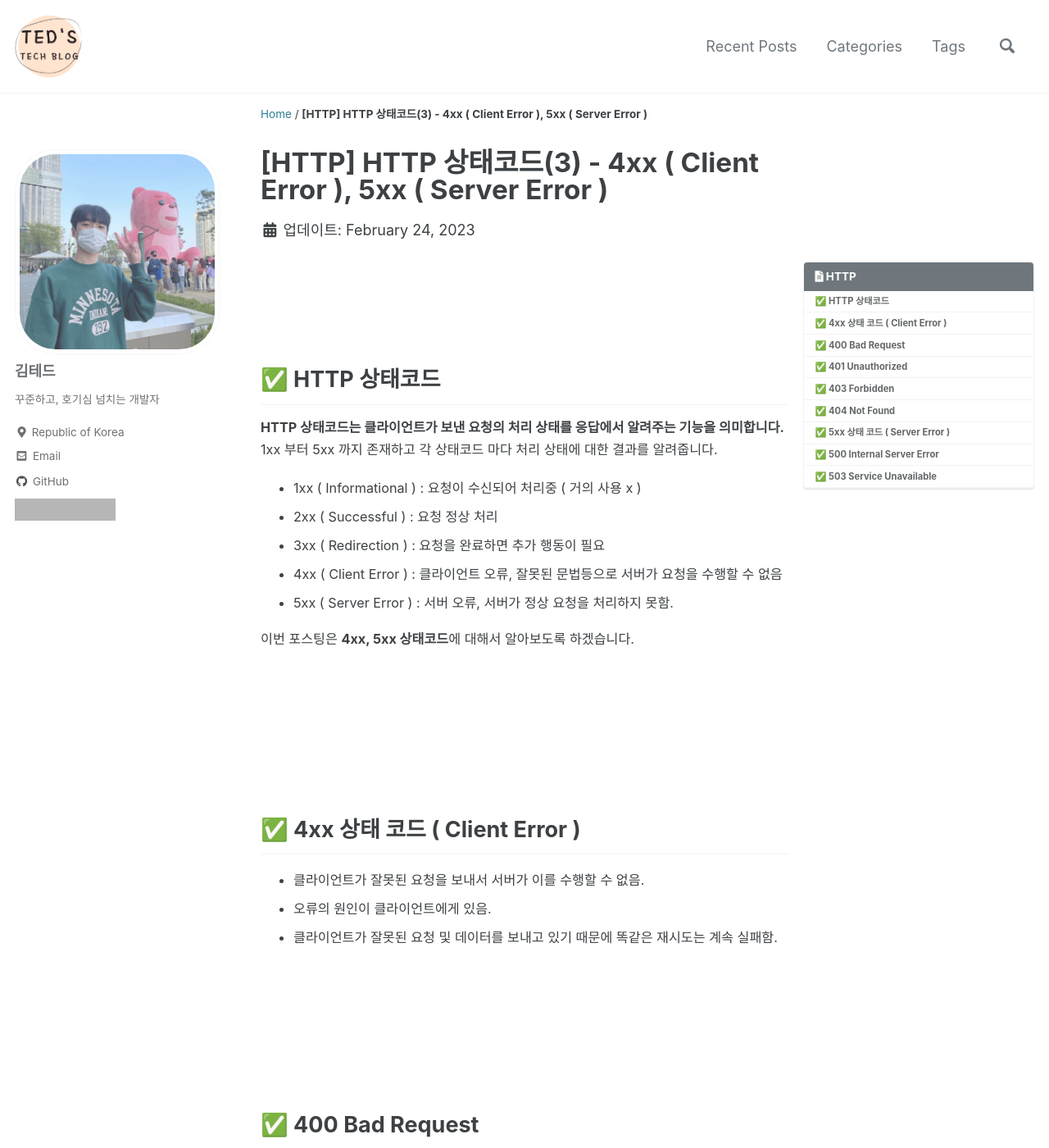
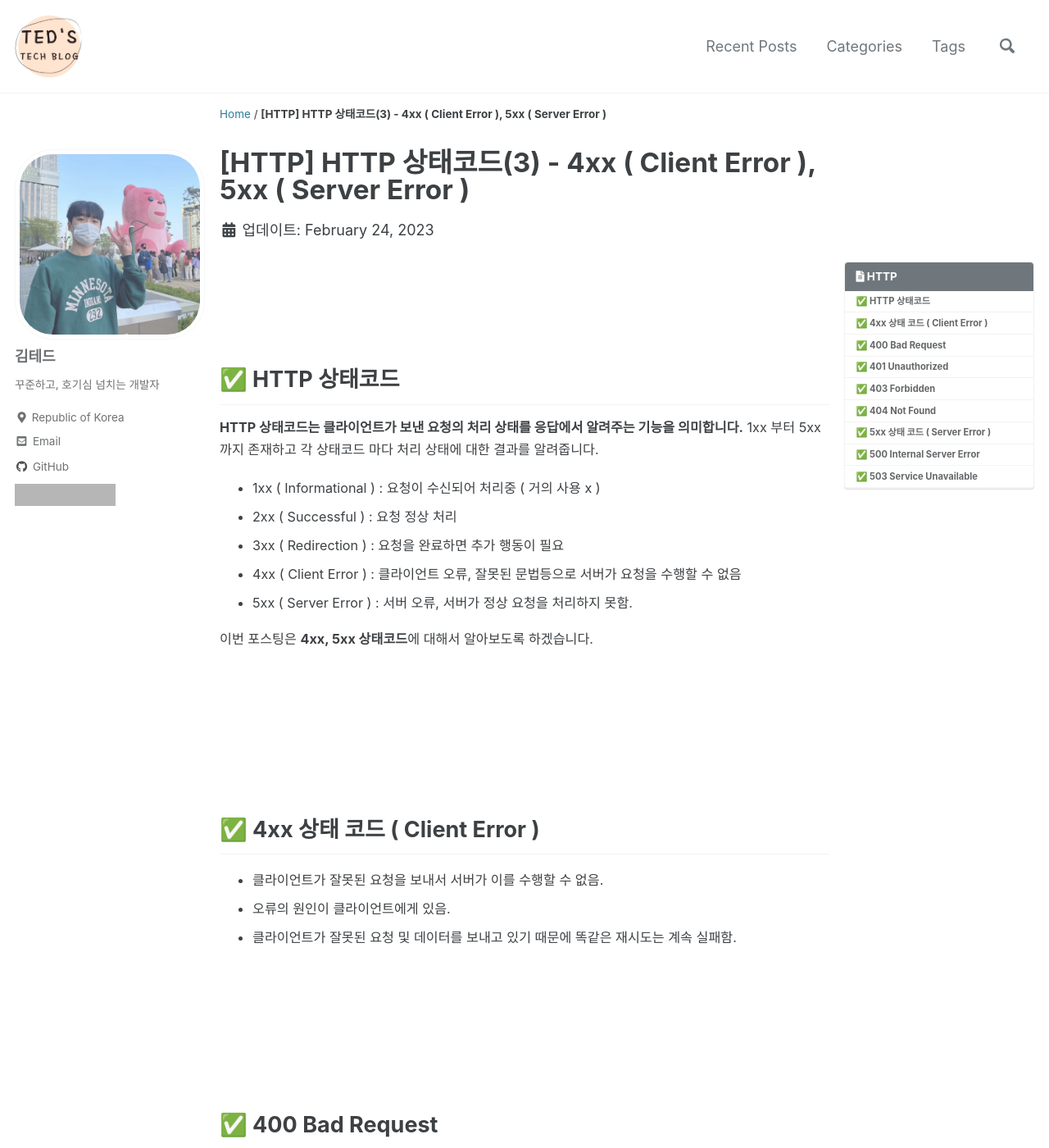
Before and after one commit to idkim97/idkim97.github.io, a Jekyll site: the page built from _posts/2023-02-24-HTTP 상태코드(3) - 4xx ( Client Error ) , 5xx ( Server Error ).md, in a window 1280 px wide and 1400 px high. Shown: the whole window at 82% size. Built offline with Jekyll 4.4.1, drawn with Linux system fonts in a browser that asks for light colours; cached includes are drawn as plain includes; some web fonts are replaced; comment, search, counter and statistics services are not loaded; grey boxes are pictures that could not be loaded.

Commit message:
Update _variables.scss

```diff
--- a/_sass/minimal-mistakes/_variables.scss
+++ b/_sass/minimal-mistakes/_variables.scss
@@ -14,7 +14,7 @@
 
 /* system typefaces */
 $serif: Georgia, Times, serif !default;
-$sans-serif: -apple-system, BlinkMacSystemFont, "NanumSquare","Noto Sans KR", "Nanum Gothic", "Roboto", "Segoe UI",
+$sans-serif: -apple-system, BlinkMacSystemFont, "NanumSquare", "Noto Sans KR", "Nanum Gothic", "Roboto", "Segoe UI",
    "Helvetica Neue", "Lucida Grande", Arial, sans-serif !default;
 $monospace: Monaco, Consolas, "Lucida Console", monospace !default;
 
@@ -151,11 +151,16 @@
    Grid
    ========================================================================== */
 
+   // 2024.03.28 재설정 (본문 너비 늘림)
+   $right-sidebar-width-narrow: 100px !default;
+   $right-sidebar-width: 250px !default;
+   $right-sidebar-width-wide: 350px !default;
+
 
    // 2023.05.16 재설정
-   $right-sidebar-width-narrow: 200px !default;
-   $right-sidebar-width: 300px !default;
-   $right-sidebar-width-wide: 400px !default;
+   // $right-sidebar-width-narrow: 200px !default;
+   // $right-sidebar-width: 300px !default;
+   // $right-sidebar-width-wide: 400px !default;
 
 
    //두번째 설정해서 쓰던거
```
Lines whose indentation alone changed are shown as unchanged.
